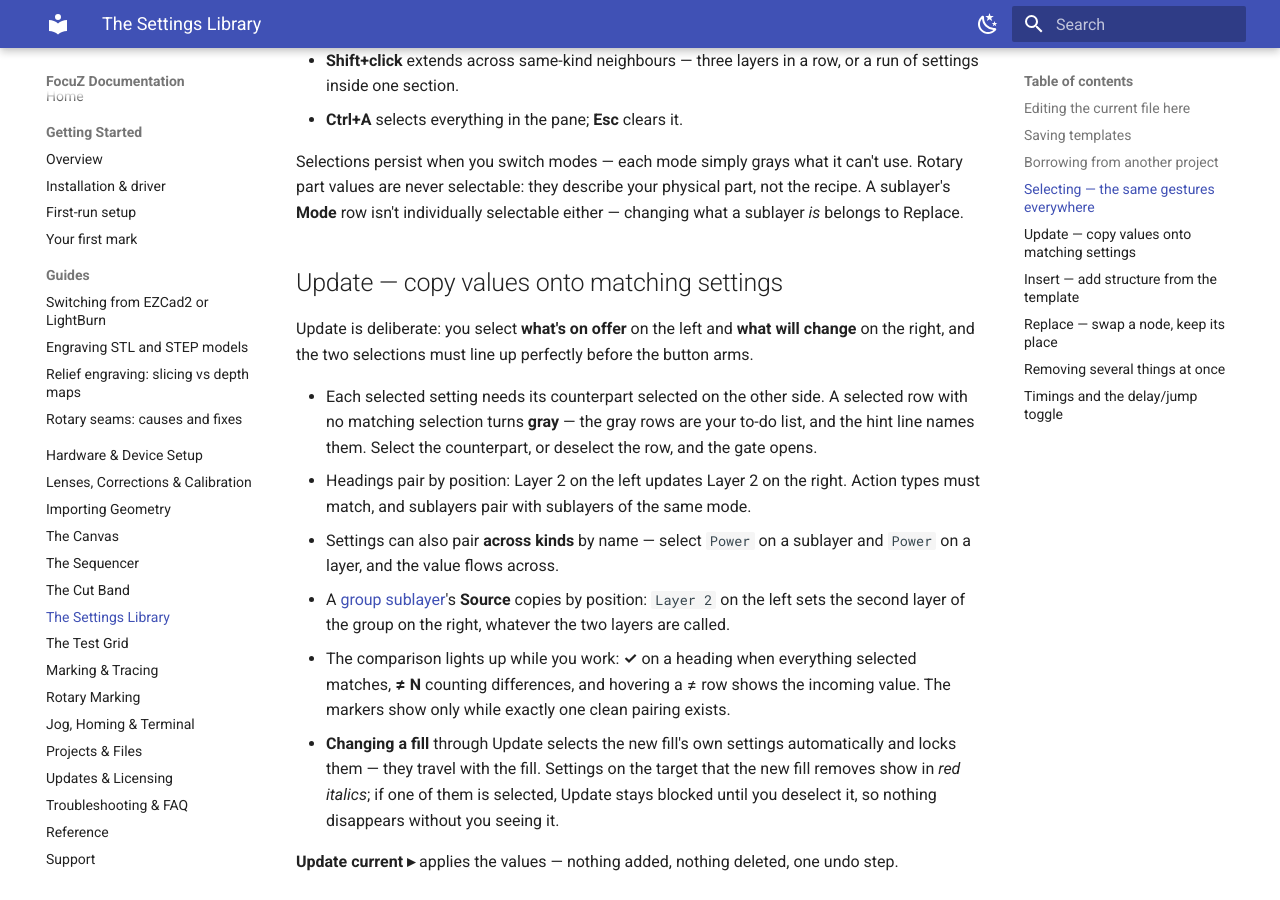
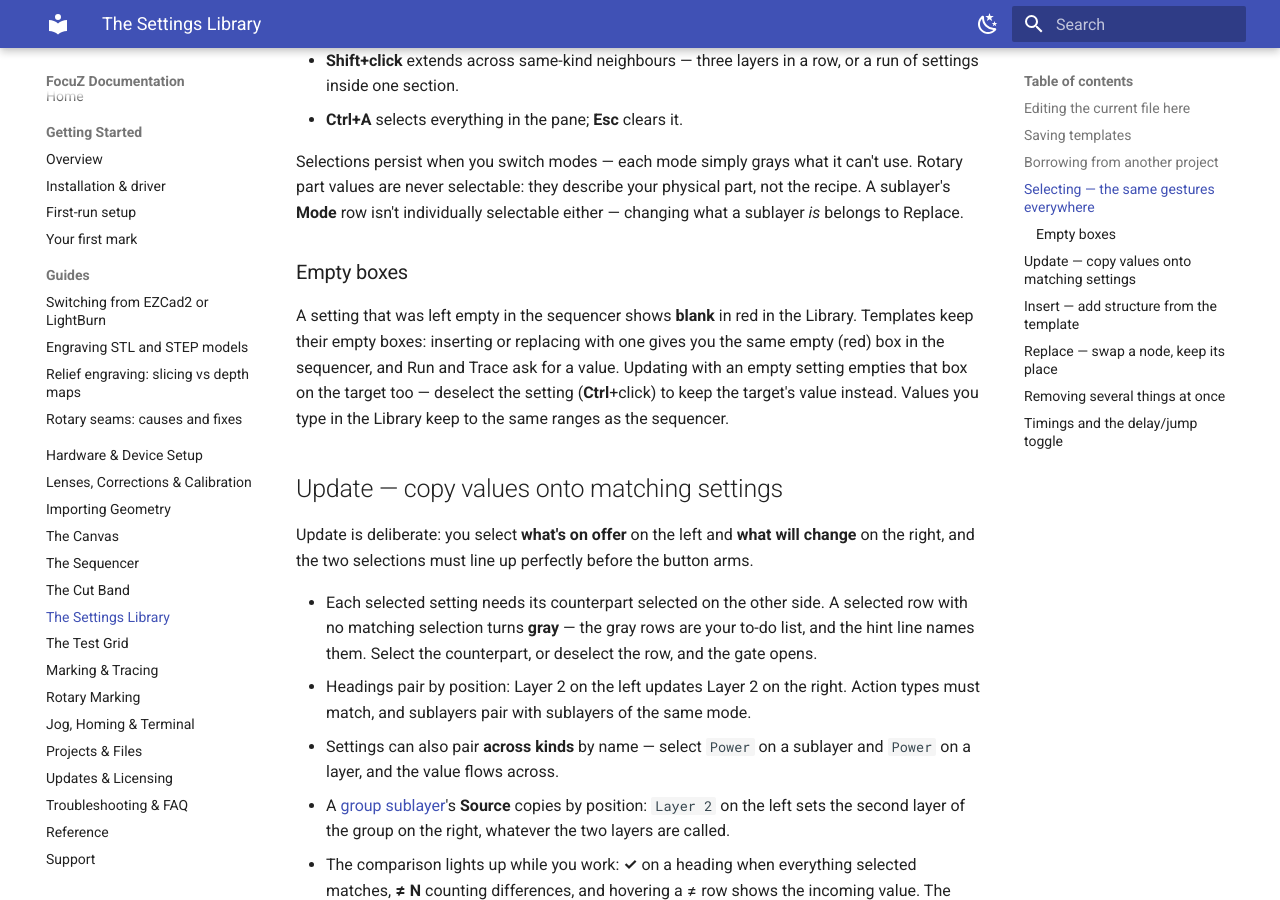
Before and after one commit to Lokahi-Shop/focuz-docs, an MkDocs documentation site: the page built from docs/library.md, in a window 1280 px wide and 900 px high, scrolled down 2052 px. Built offline with MkDocs 1.6.1 and Material for MkDocs 9.7.7, drawn with Linux system fonts in a browser that asks for light colours.

Commit message:
Library empty boxes; rotary open lines
Co-Authored-By: Claude Opus 5.5 <noreply@anthropic.com>

```diff
--- a/docs/library.md
+++ b/docs/library.md
@@ -78,6 +78,14 @@ Selections persist when you switch modes — each mode simply grays what it can'
 values are never selectable: they describe your physical part, not the recipe. A sublayer's
 **Mode** row isn't individually selectable either — changing what a sublayer *is* belongs to
 Replace.
+
+### Empty boxes
+
+A setting that was left empty in the sequencer shows **blank** in red in the Library. Templates keep their empty
+boxes: inserting or replacing with one gives you the same empty (red) box in the sequencer, and Run and Trace ask
+for a value. Updating with an empty setting empties that box on the target too — deselect the setting
+(**Ctrl**+click) to keep the target's value instead. Values you type in the Library keep to the same ranges as the
+sequencer.
 
 ## Update — copy values onto matching settings
 
```
Also changed, not shown: docs/rotary.md (+2 -1 lines).
